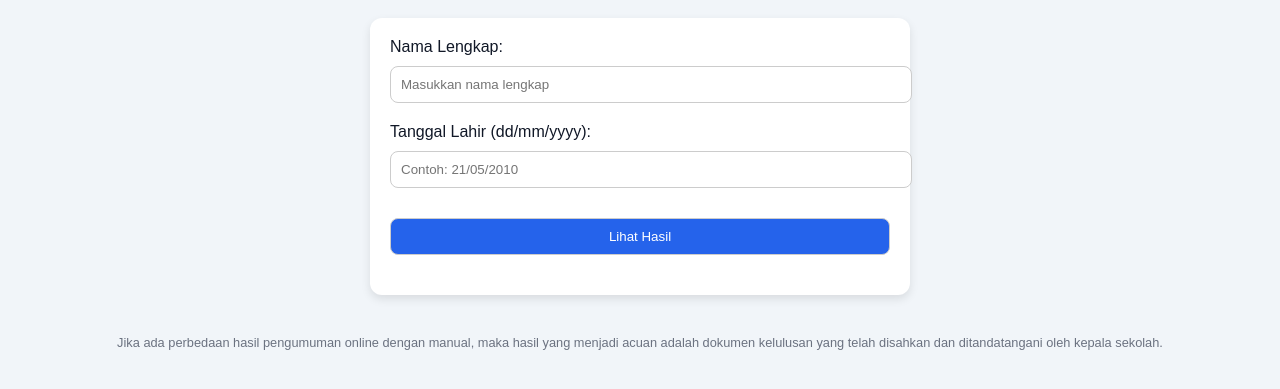
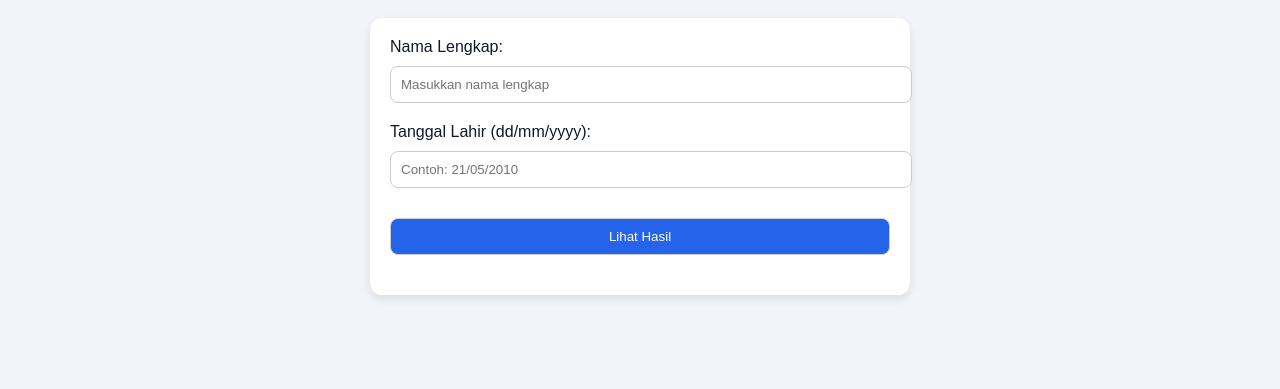
Before and after one commit to diahry/pengumuman-lulus, a plain HTML site: page index.html in a window 1280 px wide. Shown: the part 197-586 px from the top of the page. Drawn offline with Linux system fonts and the light colour scheme.

Commit message:
Update index.html

```diff
--- a/index.html
+++ b/index.html
@@ -53,13 +53,6 @@
     .hidden {
       display: none;
     }
-
-    .footer {
-      margin-top: 40px;
-      text-align: center;
-      font-size: 0.8em;
-      color: #6b7280;
-    }
   </style>
 </head>
 <body>
@@ -89,10 +82,6 @@
     <p><strong>NILAI:</strong> <span id="resNilai"></span></p>
     <p><strong>RANKING:</strong> <span id="resRanking"></span></p>
     <p><strong>File Kelulusan:</strong> <span id="resLink"></span></p>
-  </div>
-
-  <div class="footer">
-    Jika ada perbedaan hasil pengumuman online dengan manual, maka hasil yang menjadi acuan adalah dokumen kelulusan yang telah disahkan dan ditandatangani oleh kepala sekolah.
   </div>
 
   <script>
```
